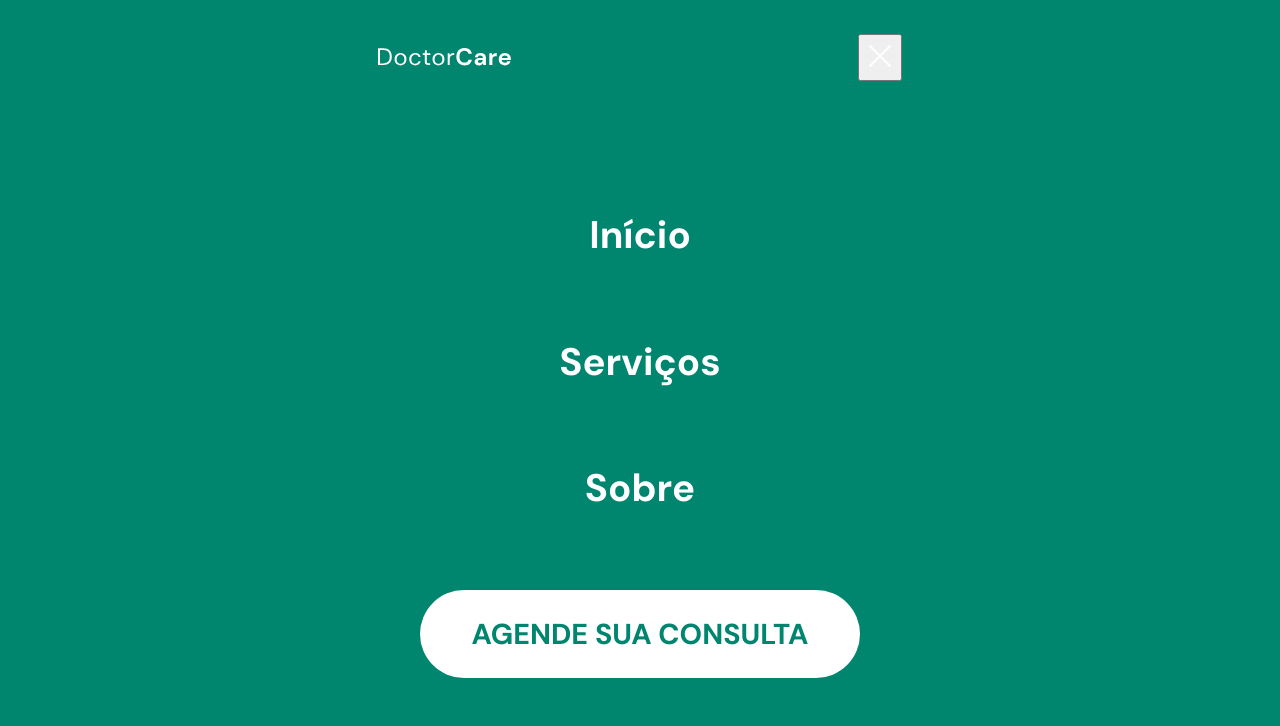
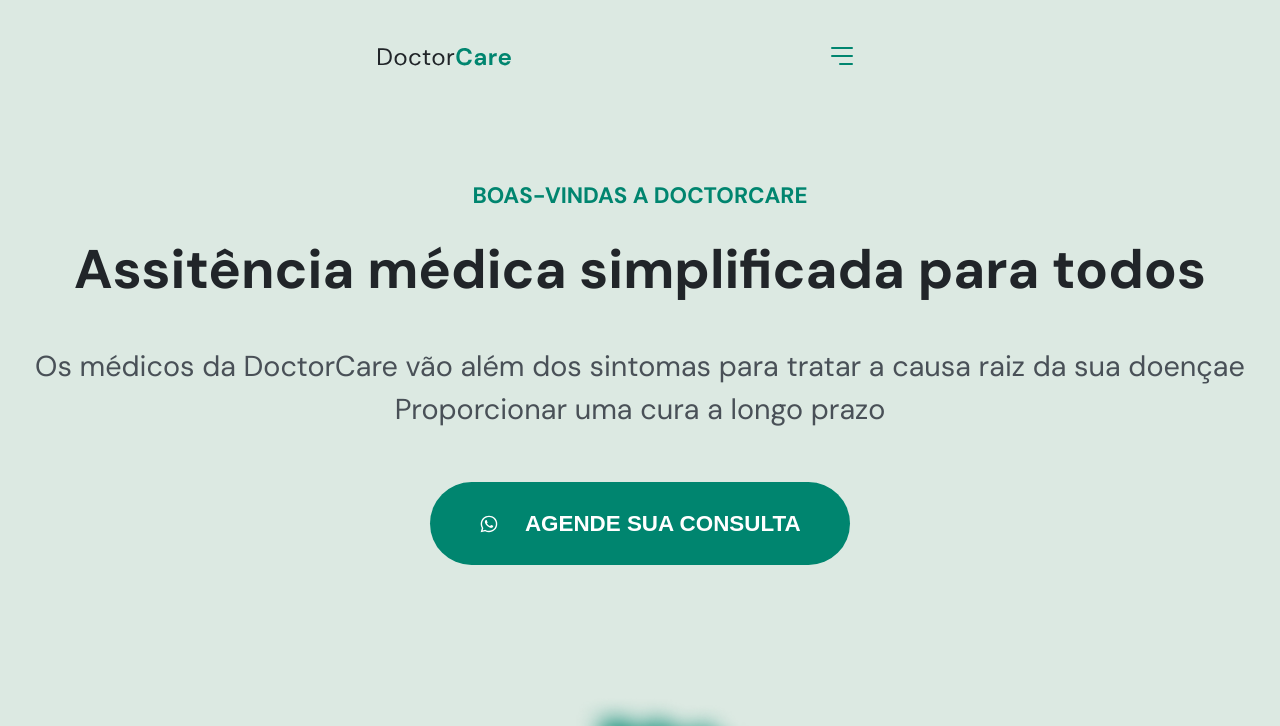
Before and after one commit to LucasFCdev/Nlw-rocketseat, a plain HTML site: page Index.html in a window 1280 px wide. Shown: the top 726 px of the page. Drawn offline with Linux system fonts and the light colour scheme.

Commit message:
Commit correção 2 style.css

```diff
--- a/Index.html
+++ b/Index.html
@@ -13,7 +13,7 @@
 
 
 </head>
-<body onscroll="onScroll()" class="menu-expanded">
+<body onscroll="onScroll()" class="">
     <nav id="navigation" class="">
         <div class="wrapper">
             <a class="logo" href="#">
@@ -83,7 +83,7 @@
 
         <h1>Assitência médica simplificada para todos</h1>
 
-        <p>Os médicos da DoctorCare vão alé dos sintomas para tratar a causa raiz da sua doençae Proporcionar
+        <p>Os médicos da DoctorCare vão além dos sintomas para tratar a causa raiz da sua doençae Proporcionar
             uma cura a longo prazo
         </p>
 
--- a/style.css
+++ b/style.css
@@ -33,8 +33,7 @@ body{
 }
 .wrapper{
     width: 37.5rem;
-    margin-left: auto;
-    margin-right: auto;
+    margin-inline: auto;
     padding-inline: 2.4rem;
 
 }
@@ -138,6 +137,12 @@ header img{
     font-size: 1.6rem;
     line-height: 150%;
 }
+
+nav button{
+    background: none;
+    border: none;
+    cursor: pointer;
+}
 /* ------------- Nav---------------*/
 nav{
     display: flex;
@@ -166,12 +171,15 @@ nav.scroll{
 nav.scroll svg:nth-child(1) path{
     fill: white;
 }
-nav.scroll svg:nth-child(2) path{
+nav.scroll button path{
     stroke: white;
 }
 /* ------------- Nav menu expend ---------------*/
 body.menu-expanded{
     overflow: hidden;
+}
+body.menu-expandad > :not(nav){
+    display: none;
 }
 .menu,
 .close-menu
```
